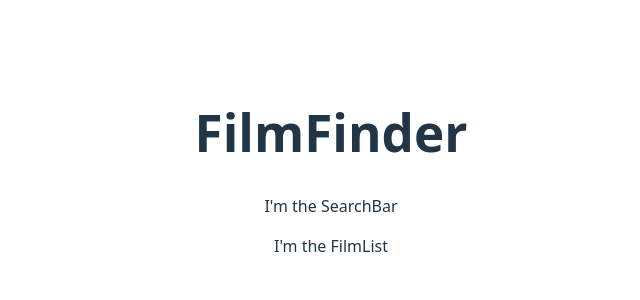
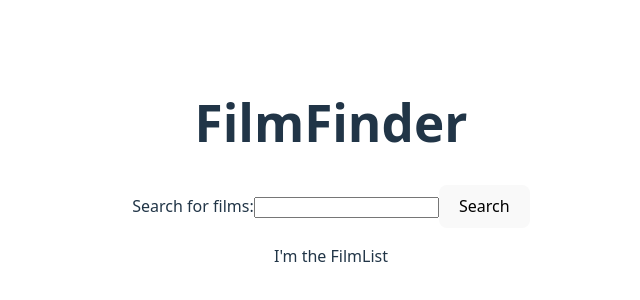
Before and after one commit to bric12369/film-finder, a React (Vite) app: page / in a window 1280 px wide. Shown: the part 228-528 px from the top of the page, without its empty margins (309-949 px from the left). Built offline with nearby package versions, Linux system fonts and the light colour scheme.

Commit message:
started SearchBar

```diff
--- a/src/App.jsx
+++ b/src/App.jsx
@@ -4,12 +4,14 @@ import SearchBar from './components/SearchBar.jsx'
 import FilmList from './components/FilmList.jsx'
 
 function App() {
+  const [searchTerm, setSearchTerm] = useState('')
+
 
   return (
     <>
     <h1>FilmFinder</h1>
-    <SearchBar />
-    <FilmList />
+    <SearchBar setSearchTerm={setSearchTerm}/>
+    <FilmList searchTerm={searchTerm}/>
     </>
   )
 }
--- a/src/components/FilmList.jsx
+++ b/src/components/FilmList.jsx
@@ -1,5 +1,5 @@
 
-const FilmList = () => {
+const FilmList = ({ searchTerm }) => {
     return <p>I'm the FilmList</p>
 }
 
--- a/src/components/SearchBar.jsx
+++ b/src/components/SearchBar.jsx
@@ -1,6 +1,25 @@
+import { useState } from "react"
 
-const SearchBar = () => {
-    return <p>I'm the SearchBar</p>
+const SearchBar = ({ setSearchTerm }) => {
+    const [input, setInput] = useState('')
+
+    const handleSubmit = (e) => {
+        e.preventDefault()
+        setSearchTerm(input)
+        setInput('')
+    }
+
+    return(
+        <form onSubmit={handleSubmit}>
+            <label htmlFor="search">
+                Search for films:
+                <input type="text" id="search" value={input} onChange={(e) => {
+                    setInput(e.target.value)
+                }}/>
+            </label>
+            <button>Search</button>
+        </form>
+    )
 }
 
 export default SearchBar
```
